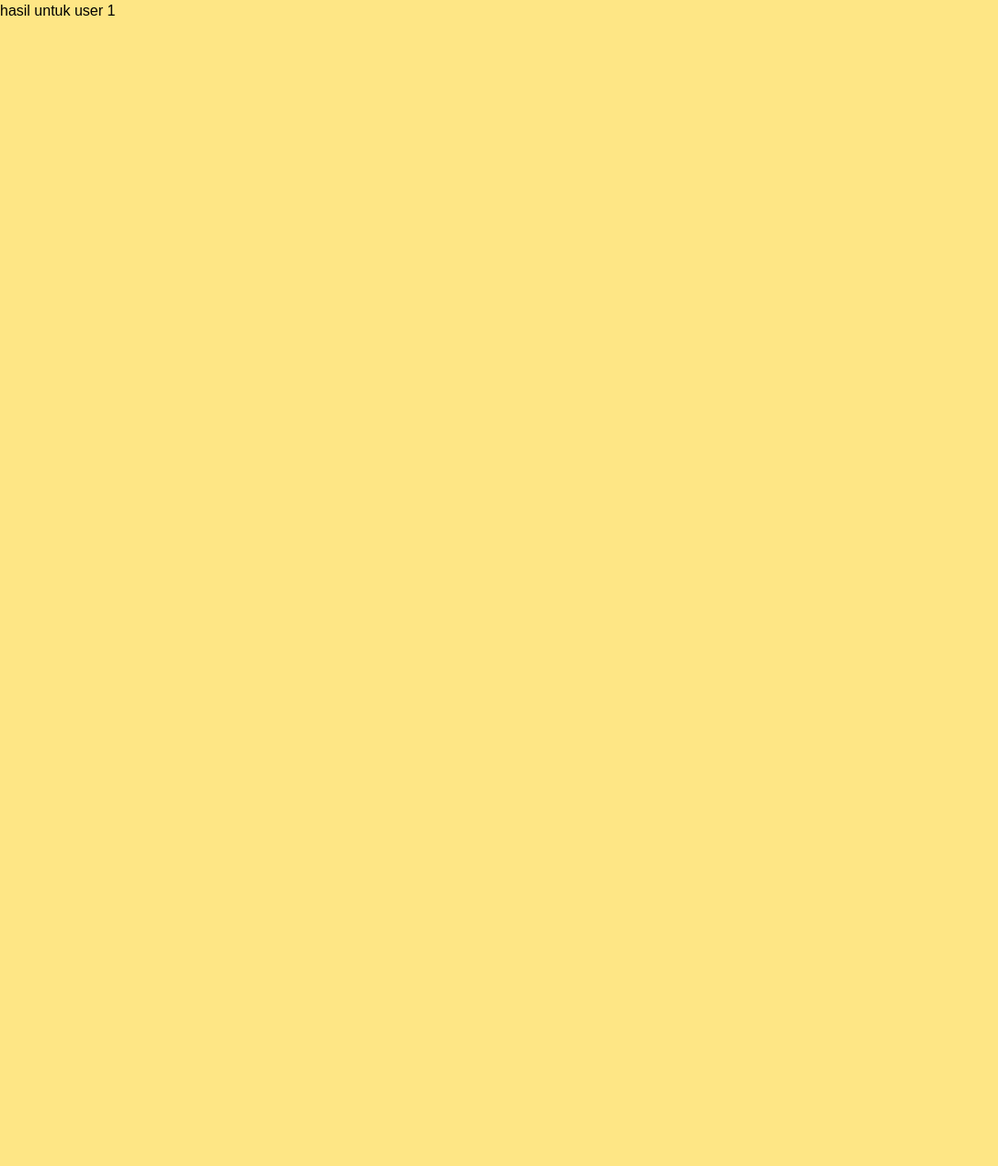
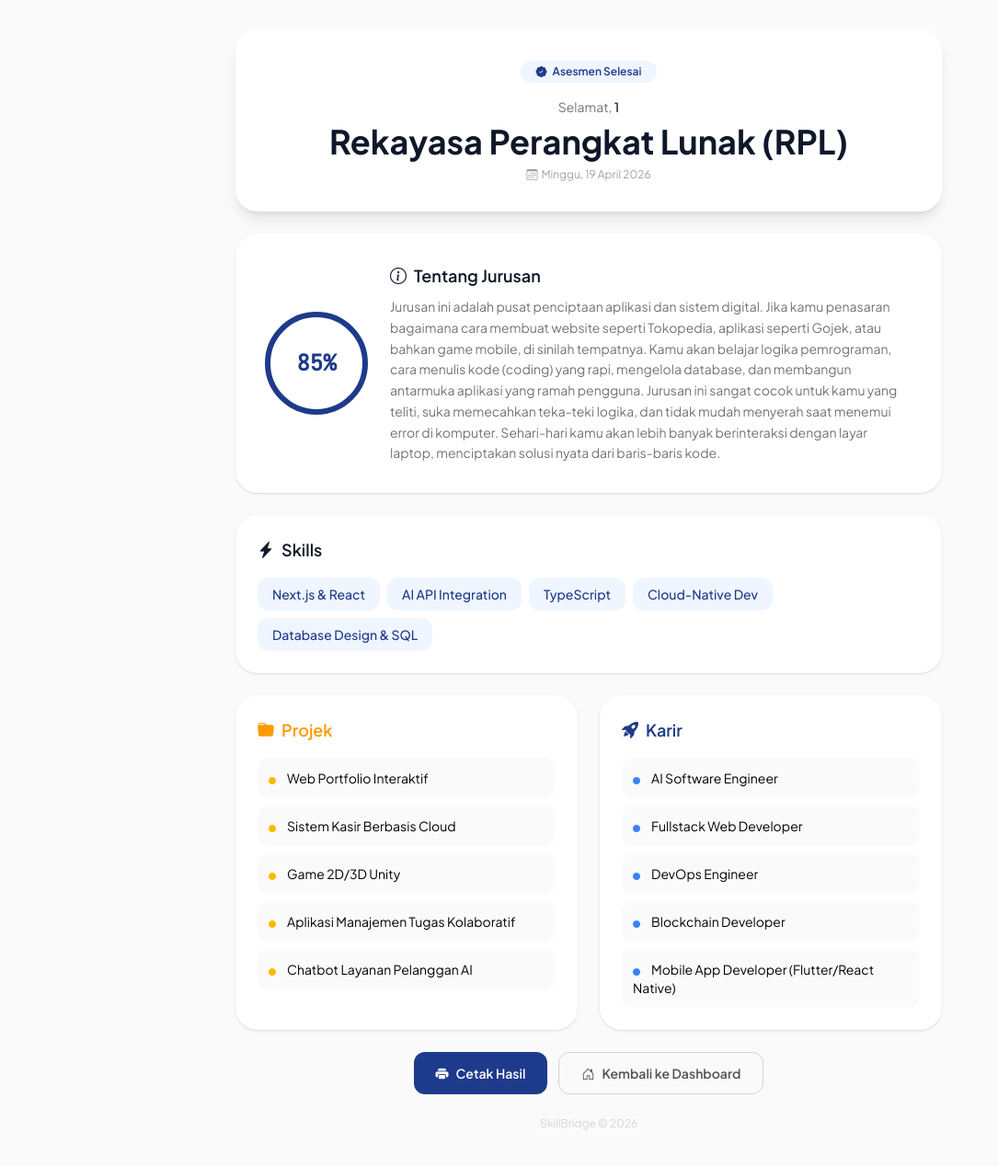
Before and after one commit to PadukaArif/smk-skill-bridge, a Next.js app: page /result/1 in a window 1280 px wide. Shown: the top 1268 px of the page at 92% size, without its empty margins (0-1085 px from the left). Before the commit the page ends 800 px from the top, so only its background shows below. Built offline with nearby package versions, Linux system fonts and the light colour scheme.

Commit message:
feat: integrasi halaman detail result

```diff
--- a/app/components/Home.tsx
+++ b/app/components/Home.tsx
@@ -61,7 +61,8 @@ const HomeElem = () => {
                     </p>
                 </div>
                 <br />
-                <select name="" id="" className=' p-4 rounded-2xl bg-neutral-50 shadow w-[24dvw] outline-0' onChange={(e) => handlePilihan(e)} data-aos="fade-up" data-aos-delay={300}>
+                <select name="" id="explore" className=' p-4 rounded-2xl bg-neutral-50 shadow w-[24dvw] outline-0' onChange={(e) => handlePilihan(e)}
+                    data-aos="fade-up" data-aos-delay={300}>
                     <option defaultValue={"value"} hidden>Pilih Jurusan</option>
                     {jurusan.map((a) => {
                         return (
--- a/app/components/Navbar.tsx
+++ b/app/components/Navbar.tsx
@@ -35,7 +35,7 @@ const Navbar = ({ isGlass }: NavbarProps) => {
             <nav className={`w-full p-4 px-3 flex jakarta-sans fixed z-50 duration-500 justify-between
             ${isGlass
                     ? 'bg-amber-50/60 backdrop-blur-md scale-75 rounded-4xl my-2 shadow-2xl'
-                    : 'bg-amber-200 shadow-amber-300 scale-100'}`}>
+                    : 'bg-amber-100/80 shadow-amber-300 scale-100'}`}>
                 <div className=" flex gap-2 items-center">
                     <div className=" font-semibold bg-linear-75 from-amber-300 to-amber-400 align-middle p-3 rounded-2xl text-neutral-50
                 shadow shadow-amber-300 text-xl">
@@ -44,10 +44,10 @@ const Navbar = ({ isGlass }: NavbarProps) => {
                     <p className=' text-2xl font-semibold m-0 drop-shadow'>Skill<span className='font-bold text-amber-500'>Bridge</span></p>
                 </div>
                 <div className=" flex items-center gap-8">
-                    <Link href={'/'} className={`${isGlass ? "text-neutral-800" : "text-neutral-100"} hover:opacity-75 hover:text-amber-500 text-lg font-bold drop-shadow duration-500`}>
+                    <Link href={'/'} className={`${isGlass ? "text-neutral-800" : "text-amber-500"} hover:opacity-75 hover:text-amber-500 text-lg font-bold drop-shadow duration-500`}>
                         Beranda
                     </Link>
-                    <Link href={'/'} className={`${isGlass ? "text-neutral-800" : "text-neutral-100"} hover:opacity-75 hover:text-amber-500 text-lg font-bold drop-shadow duration-500`}>
+                    <Link href={'/#explore'} className={`${isGlass ? "text-neutral-800" : "text-amber-500"} hover:opacity-75 hover:text-amber-500 text-lg font-bold drop-shadow duration-500`}>
                         Eksplorasi
                     </Link>
                 </div>
--- a/app/globals.css
+++ b/app/globals.css
@@ -25,6 +25,11 @@
   }
 } */
 
+html{
+  height: auto;
+  scroll-behavior: smooth;
+}
+
 body {
   /* background: var(--background);
   color: var(--foreground); */
--- a/app/layout.tsx
+++ b/app/layout.tsx
@@ -1,5 +1,5 @@
 import type { Metadata } from "next";
-import { Plus_Jakarta_Sans , Noto_Sans_Mono } from "next/font/google";
+import { Plus_Jakarta_Sans , JetBrains_Mono } from "next/font/google";
 import "./globals.css";
 import "bootstrap-icons/font/bootstrap-icons.css"
 
@@ -8,7 +8,7 @@ const jakarta_Sans = Plus_Jakarta_Sans({
   subsets : ["latin"]
 })
 
-const rubik_mono = Noto_Sans_Mono({
+const rubik_mono = JetBrains_Mono({
   weight:"400",
   variable:"--font-noto-mono"
 })
--- a/app/questions/page.tsx
+++ b/app/questions/page.tsx
@@ -2,6 +2,7 @@
 
 import axios from 'axios';
 import React, { useEffect, useState } from 'react'
+import { useRouter } from 'next/navigation'
 import Questions from '../components/Questions';
 
 export interface Data {
@@ -22,6 +23,7 @@ export interface Option {
 }
 
 const Page = () => {
+    const router = useRouter()
     const [username, setUsername] = useState<string>("");
     const [isLoaded, setIsLoaded] = useState<boolean>(false);
     const [dataQuestion, setData] = useState<Data>()
@@ -33,7 +35,11 @@ const Page = () => {
     const [answersDict, setAnswersDict] = useState<{ [key: number]: number }>({});
 
     useEffect(() => {
-        localStorage.setItem('jawaban_kuis_lengkap', JSON.stringify(answersDict));
+        axios.get('/questions.json')
+            .then(response => {
+                setData(response.data)
+                const savedName = localStorage.getItem("username");
+                const savedAns = localStorage.getItem('jawaban_kuis_lengkap');
 
                 let c1 = 0, c2 = 0, c3 = 0, c4 = 0, c5 = 0;
 
@@ -44,30 +50,24 @@ const Page = () => {
                     else if (val === 4) c4++;
                     else if (val === 5) c5++;
                 });
-        window.addEventListener("load", () => {
-
-            const savedName = localStorage.getItem("username");
                 if (savedName) {
                     setUsername(savedName);
                 }
 
-            const savedAns = localStorage.getItem('jawaban_kuis_lengkap');
                 if (savedAns) {
                     setAnswersDict(JSON.parse(savedAns));
                 }
                 setIsLoaded(true);
                 setAnswer1(c1); setAnswer2(c2); setAnswer3(c3); setAnswer4(c4); setAnswer5(c5);
+
             })
+            .catch(error => console.error("Gagal memuat soal:", error));
         if (!isLoaded) return;
-
-
+        localStorage.setItem('jawaban_kuis_lengkap', JSON.stringify(answersDict));
 
     }, [answersDict, isLoaded]);
 
     useEffect(() => {
-        axios.get('/questions.json')
-            .then(response => setData(response.data))
-            .catch(error => console.error("Gagal memuat soal:", error));
     }, []);
 
     const setAnswerArray = (e: React.ChangeEvent<HTMLSelectElement>, questionNo: number) => {
@@ -86,6 +86,18 @@ const Page = () => {
         localStorage.removeItem('question-progress');
 
         window.location.reload();
+    };
+
+    const totalQuestions = dataQuestion?.total_questions || 30;
+    const totalAnswered = Object.keys(answersDict).length;
+    const allAnswered = totalAnswered >= totalQuestions;
+    const progressPercent = Math.round((totalAnswered / totalQuestions) * 100);
+
+    const handleSubmit = () => {
+        if (!allAnswered) return;
+        localStorage.setItem('jawaban_kuis_lengkap', JSON.stringify(answersDict));
+        const name = username || 'siswa';
+        router.push(`/result/${encodeURIComponent(name)}`);
     };
 
     return (
@@ -126,6 +138,23 @@ const Page = () => {
                     Reset Semua Jawaban
                 </button>
             </section>
+
+            {/* Submit */}
+            <section className='p-4 rounded-xl shadow border mt-4 flex items-center gap-4'>
+                <div className='flex-1'>
+                    <p className='font-semibold'>{allAnswered ? 'Semua soal telah dijawab!' : 'Progres jawaban'}</p>
+                    <div className='mt-2 flex items-center gap-3'>
+                        <div className='flex-1 h-2 bg-neutral-200 rounded-full overflow-hidden'>
+                            <div className='h-full bg-amber-400 rounded-full transition-all duration-500' style={{ width: `${progressPercent}%` }} />
+                        </div>
+                        <span className='text-sm text-neutral-500 font-mono'>{totalAnswered}/{totalQuestions}</span>
+                    </div>
+                </div>
+                <button onClick={handleSubmit} disabled={!allAnswered}
+                    className='px-6 py-2 bg-amber-500 text-white font-bold rounded-xl hover:bg-amber-600 active:scale-95 transition-all disabled:opacity-40 disabled:cursor-not-allowed cursor-pointer'>
+                    <i className='bi bi-arrow-right-circle-fill me-2' />Lihat Hasil
+                </button>
+            </section>
         </main>
 
 
--- a/app/result/[id]/page.tsx
+++ b/app/result/[id]/page.tsx
@@ -1,10 +1,140 @@
-import React from 'react'
+'use client'
 
-const page = async ({ params }: { params: Promise<{ "id": string }> }) => {
-    const { id } = await params
+import { useEffect, useState } from 'react'
+import { useParams, useRouter } from 'next/navigation'
+import Aos from 'aos'
+import 'aos/dist/aos.css'
+
+interface MajorData {
+    ID: number; uuid: string; name: string; description: string
+    skills: string[]; projects: string[]; careers: string[]
+    colors: { base_color: string; primary_color: string; secondary_color: string; subtle_color: string }
+}
+
+export default function ResultPage() {
+    const { id } = useParams() as { id: string }
+    const router = useRouter()
+    const [major, setMajor] = useState<MajorData | null>(null)
+    const [score, setScore] = useState(0)
+    const [username, setUsername] = useState('')
+
+    useEffect(() => {
+        Aos.init({ duration: 800, once: true })
+
+        fetch('/majors.json').then(r => r.json()).then((majors: MajorData[]) => {
+            const name = localStorage.getItem('username') || id || 'Siswa'
+            setUsername(name)
+
+            const saved = localStorage.getItem('jawaban_kuis_lengkap')
+            if (!saved) { setMajor(majors[0]); setScore(85); return }
+
+            const answers: Record<string, number> = JSON.parse(saved)
+            const counts: Record<number, number> = {}
+            Object.values(answers).forEach(v => counts[v] = (counts[v] || 0) + 1)
+
+            let topId = 1, max = 0
+            Object.entries(counts).forEach(([k, v]) => { if (v > max) { max = v; topId = Number(k) } })
+
+            setScore(Math.round((max / Object.keys(answers).length) * 100))
+            setMajor(majors.find(m => m.ID === topId) || majors[0])
+        })
+    }, [id])
+
+    if (!major) return (
+        <div className="min-h-screen flex items-center justify-center">
+            <div className="w-10 h-10 border-4 border-amber-400 border-t-transparent rounded-full animate-spin" />
+        </div>
+    )
+
+    const c = major.colors
+
     return (
-        <div>hasil untuk user {id}</div>
+        <main className="min-h-screen bg-neutral-50 font-sans p-4 sm:p-8">
+            <div className="max-w-3xl mx-auto flex flex-col gap-6">
+
+                {/* Hero */}
+                <section className="bg-white rounded-3xl shadow-lg p-8 text-center" data-aos="fade-up">
+                    <div className="inline-block px-4 py-1 rounded-full text-xs font-semibold mb-4"
+                        style={{ backgroundColor: c.subtle_color, color: c.base_color }}>
+                        <i className="bi bi-patch-check-fill me-1" /> Asesmen Selesai
+                    </div>
+                    <p className="text-neutral-500 text-sm mb-1">Selamat, <span className="font-semibold text-neutral-700">{username}</span></p>
+                    <h1 className="text-3xl sm:text-4xl font-bold mt-2 mb-1" style={{ color: c.primary_color }}>{major.name}</h1>
+                    <p className="text-neutral-400 text-xs mt-2">
+                        <i className="bi bi-calendar3 me-1" />
+                        {new Date().toLocaleDateString('id-ID', { weekday: 'long', year: 'numeric', month: 'long', day: 'numeric' })}
+                    </p>
+                </section>
+
+                <section className="bg-white rounded-3xl shadow p-6 sm:p-8 flex flex-col sm:flex-row items-center gap-6" data-aos="fade-up">
+                    <div className="flex-shrink-0 w-28 h-28 rounded-full border-[6px] flex items-center justify-center"
+                        style={{ borderColor: c.base_color }}>
+                        <span className="text-2xl font-bold font-mono" style={{ color: c.base_color }}>{score}%</span>
+                    </div>
+                    <div>
+                        <h3 className="font-semibold text-lg mb-2" style={{ color: c.primary_color }}>
+                            <i className="bi bi-info-circle me-2" />Tentang Jurusan
+                        </h3>
+                        <p className="text-neutral-500 text-sm leading-relaxed">{major.description}</p>
+                    </div>
+                </section>
+
+                <section className="bg-white rounded-3xl shadow p-6" data-aos="fade-up">
+                    <h3 className="font-semibold text-lg mb-4" style={{ color: c.primary_color }}>
+                        <i className="bi bi-lightning-charge-fill me-2" />Skills
+                    </h3>
+                    <div className="flex flex-wrap gap-2">
+                        {major.skills.map(s => (
+                            <span key={s} className="px-4 py-2 rounded-xl text-sm font-medium"
+                                style={{ backgroundColor: c.subtle_color, color: c.base_color }}>
+                                {s}
+                            </span>
+                        ))}
+                    </div>
+                </section>
+
+                <div className="grid grid-cols-1 sm:grid-cols-2 gap-6">
+                    <section className="bg-white rounded-3xl shadow p-6" data-aos="fade-up">
+                        <h3 className="font-semibold text-lg mb-4 text-amber-500">
+                            <i className="bi bi-folder-fill me-2" />Projek
+                        </h3>
+                        <div className="flex flex-col gap-2">
+                            {major.projects.map(p => (
+                                <div key={p} className="p-3 rounded-xl bg-neutral-50 text-sm">
+                                    <i className="bi bi-circle-fill text-amber-400 text-[8px] me-3" />{p}
+                                </div>
+                            ))}
+                        </div>
+                    </section>
+
+                    <section className="bg-white rounded-3xl shadow p-6" data-aos="fade-up">
+                        <h3 className="font-semibold text-lg mb-4" style={{ color: c.base_color }}>
+                            <i className="bi bi-rocket-takeoff-fill me-2" />Karir
+                        </h3>
+                        <div className="flex flex-col gap-2">
+                            {major.careers.map(cr => (
+                                <div key={cr} className="p-3 rounded-xl bg-neutral-50 text-sm">
+                                    <i className="bi bi-circle-fill text-[8px] me-3" style={{ color: c.secondary_color }} />{cr}
+                                </div>
+                            ))}
+                        </div>
+                    </section>
+                </div>
+
+                <section className="flex flex-col sm:flex-row gap-3 justify-center" data-aos="fade-up">
+                    <button onClick={() => window.print()}
+                        className="px-6 py-3 rounded-xl font-semibold text-white text-sm transition-all hover:opacity-90 active:scale-95 cursor-pointer"
+                        style={{ backgroundColor: c.base_color }}>
+                        <i className="bi bi-printer-fill me-2" />Cetak Hasil
+                    </button>
+                    <button onClick={() => router.push('/')}
+                        className="px-6 py-3 rounded-xl font-semibold text-sm border border-neutral-300 text-neutral-600 hover:bg-neutral-100 transition-all active:scale-95 cursor-pointer">
+                        <i className="bi bi-house-door me-2" />Kembali ke Dashboard
+                    </button>
+                </section>
+
+                <p className="text-center text-neutral-300 text-xs pb-4">SkillBridge &copy; {new Date().getFullYear()}</p>
+            </div>
+        </main>
     )
 }
-
-export default page
```
Also changed, not shown: app/components/Vocation.tsx (+6 -6 lines), package.json (line endings or trailing spaces), 1 other file (tests, documents, lock files or other folders). Lines whose indentation alone changed are shown as unchanged.
